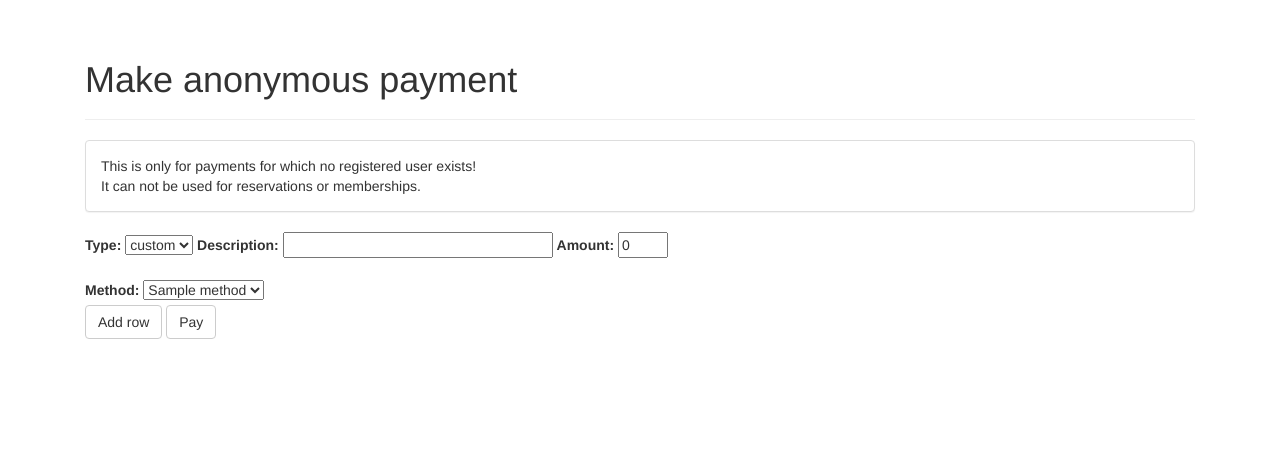
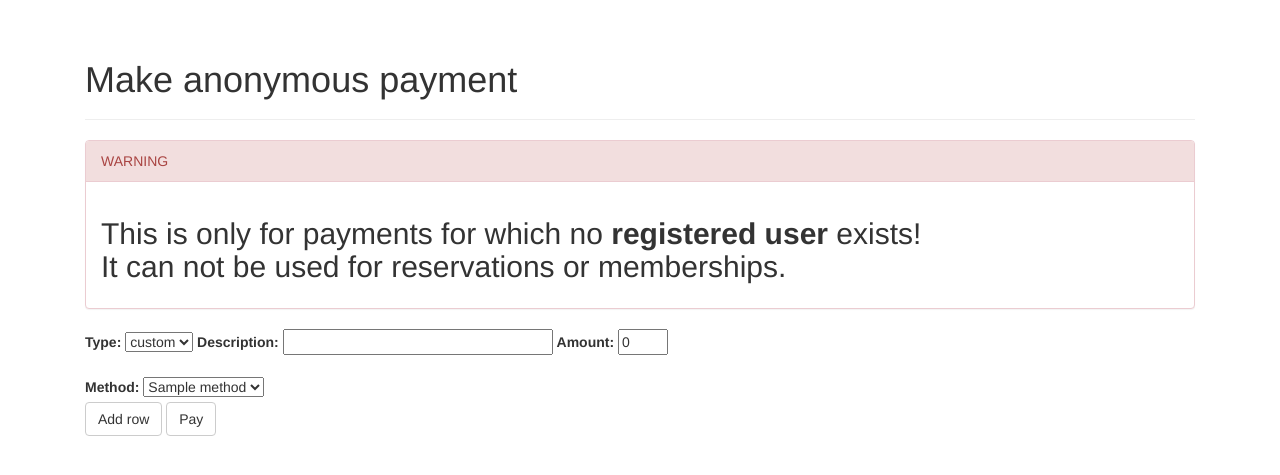
Before and after one commit to mbtronics/BAB, a Python web app: template app/templates/payment/pay.html in a window 1280 px wide. Shown: the part 52-527 px from the top of the page. Run offline with Jinja, Linux system fonts and the light colour scheme; the template is opened without the code that fills it: most values are stand-ins (such as "Sample title", 1, 10 or a date in 2020); some libraries are stand-ins or nearby versions.

Commit message:
Bigger warning for anonymous payments

```diff
--- a/app/templates/payment/pay.html
+++ b/app/templates/payment/pay.html
@@ -23,10 +23,11 @@
         </h1>
     </div>
 
-    <div class="panel panel-default">
+    <div class="panel panel-danger">
+        <div class="panel-heading">WARNING</div>
         <div class="panel-body">
-            This is only for payments for which no registered user exists!<br>
-            It can not be used for reservations or memberships.
+            <h2>This is only for payments for which no <b>registered user</b> exists!<br>
+            It can not be used for reservations or memberships.</h2>
         </div>
     </div>
 
```
